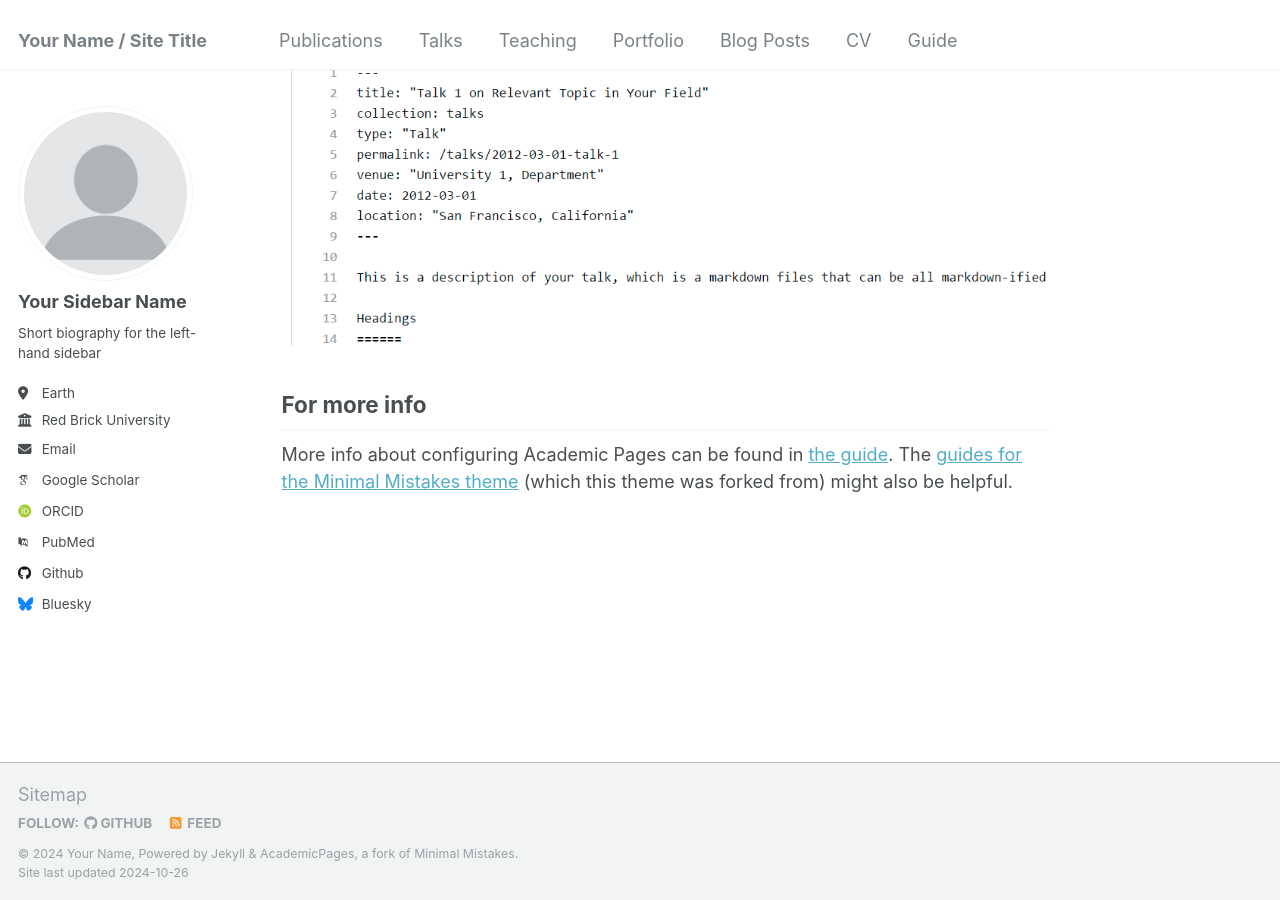
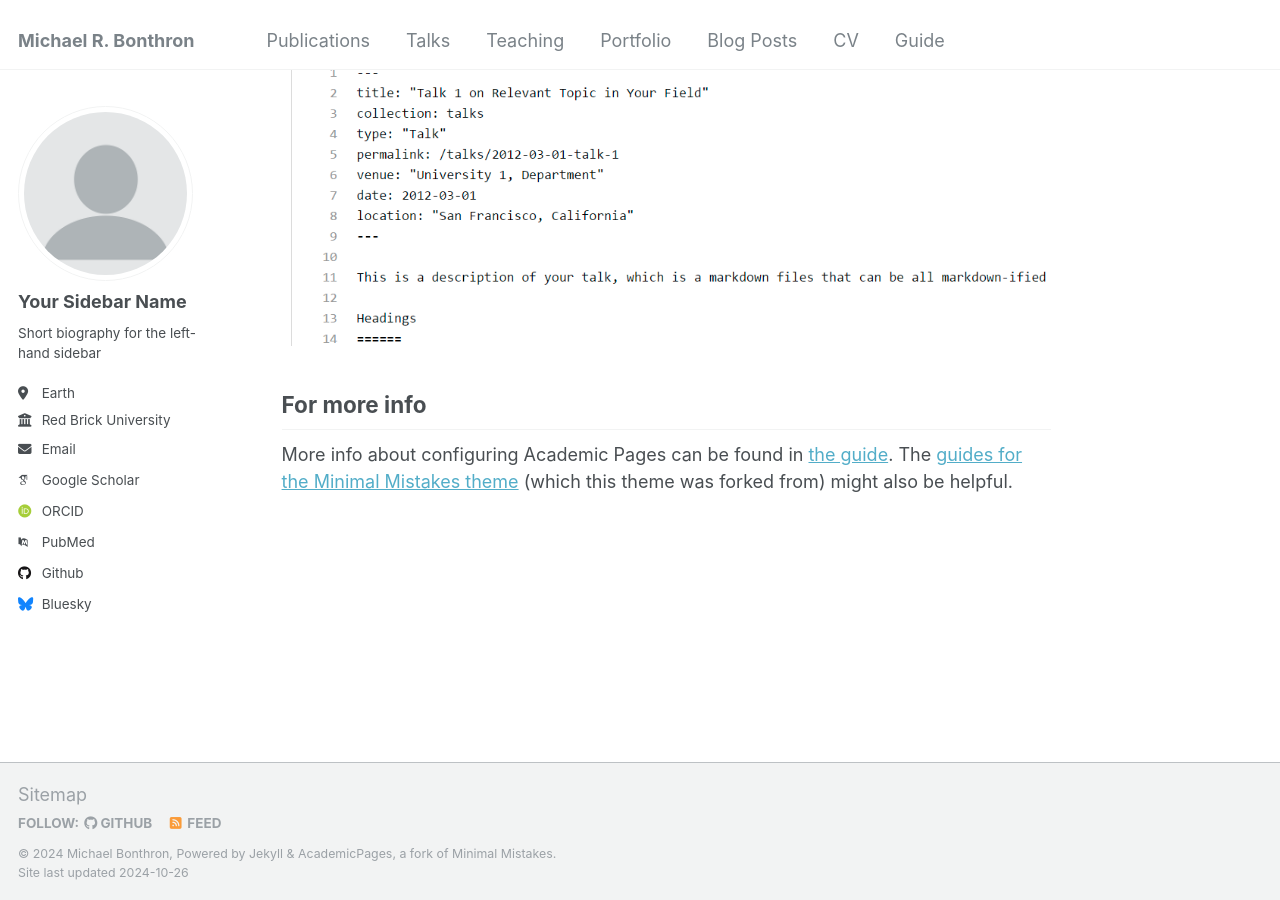
Before and after one commit to mbonthron/mbonthron.github.io, a Jekyll site: the page built from _pages/about.md, in a window 1280 px wide and 900 px high, scrolled down 2643 px. Built offline with Jekyll 4.4.1, drawn with Linux system fonts in a browser that asks for light colours; some web fonts are replaced.

Commit message:
Update _config.yml

```diff
--- a/_config.yml
+++ b/_config.yml
@@ -8,11 +8,11 @@
 
 # Basic Site Settings
 locale                   : "en-US"
-title                    : "Your Name / Site Title"
+title                    : "Michael R. Bonthron"
 title_separator          : "-"
-name                     : &name "Your Name"
+name                     : &name "Michael Bonthron"
 description              : &description "personal description"
-url                      : https://academicpages.github.io # the base hostname & protocol for your site e.g. "https://mmistakes.github.io"
+url                      : https://mbonthron.github.io # the base hostname & protocol for your site e.g. "https://mmistakes.github.io"
 baseurl                  : "" # the subpath of your site, e.g. "/blog"
 repository               : "academicpages/academicpages.github.io"
 
```
